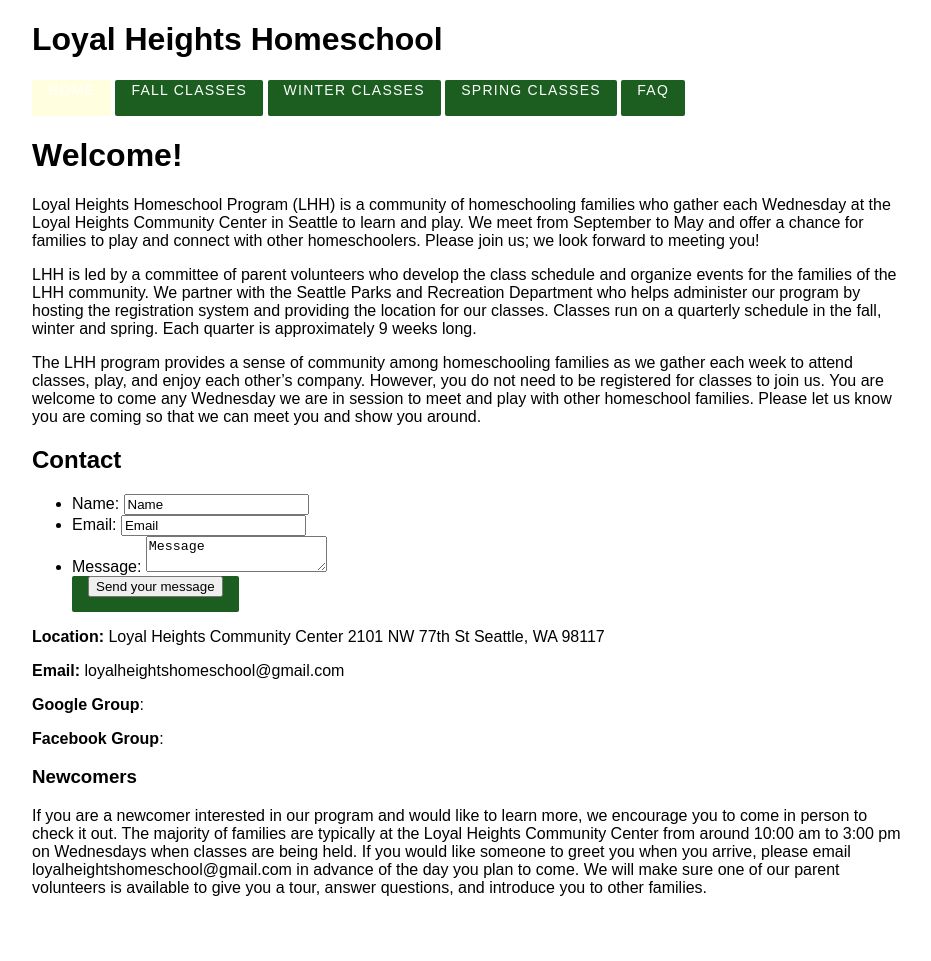
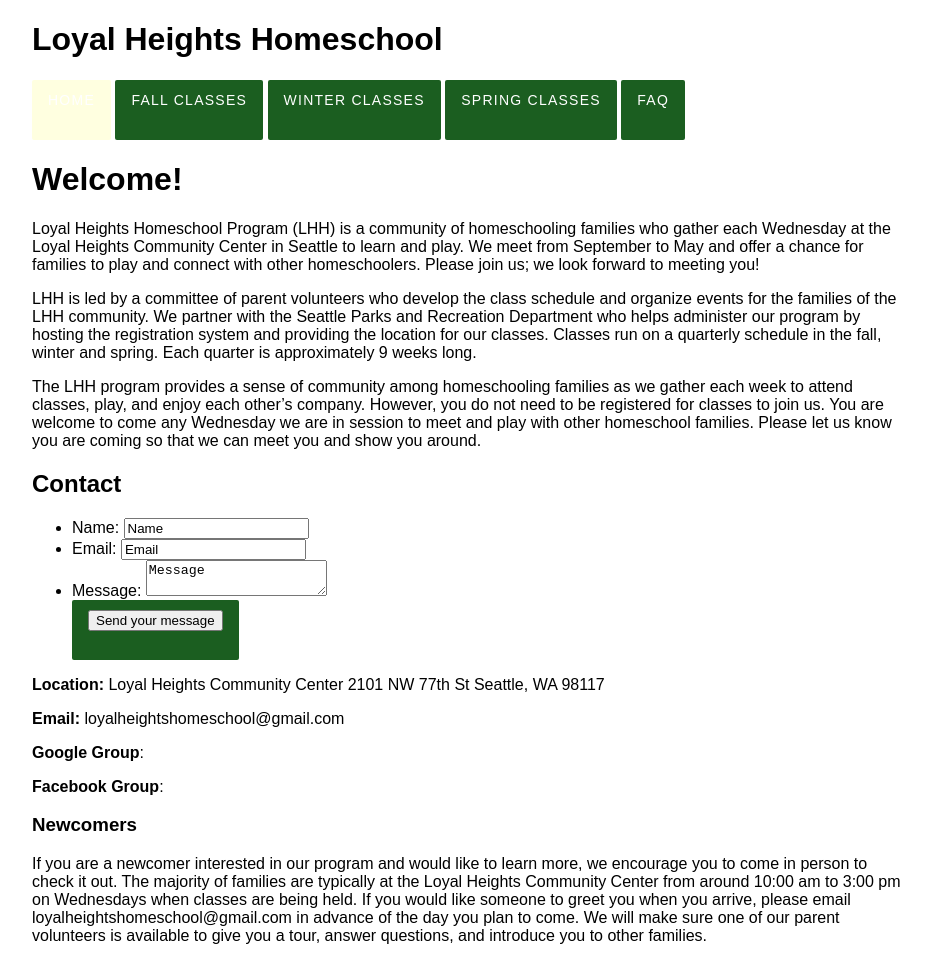
Before and after one commit to loyalheightshomeschool/loyalheightshomeschool.github.io, a Jekyll site: the page built from index.md, in a window 1280 px wide. Shown: the whole page, without its empty margins (168-1099 px from the left). Built offline with Jekyll 4.4.1, drawn with Linux system fonts in a browser that asks for light colours; before the commit the page ends 913 px from its top, so only the background shows below that.

Commit message:
Update main.scss

```diff
--- a/_sass/main.scss
+++ b/_sass/main.scss
@@ -37,10 +37,9 @@
 }
 .button {
   font-size: 14px;
-  height: 36px;
+  height: 40px;
   display: inline-block;
-  padding-left: 16px;
-  padding-right: 16px;
+  padding: 10px 16px;
   border-radius: 2px;
   line-height: 20px;
   letter-spacing: 1.25px;
```
